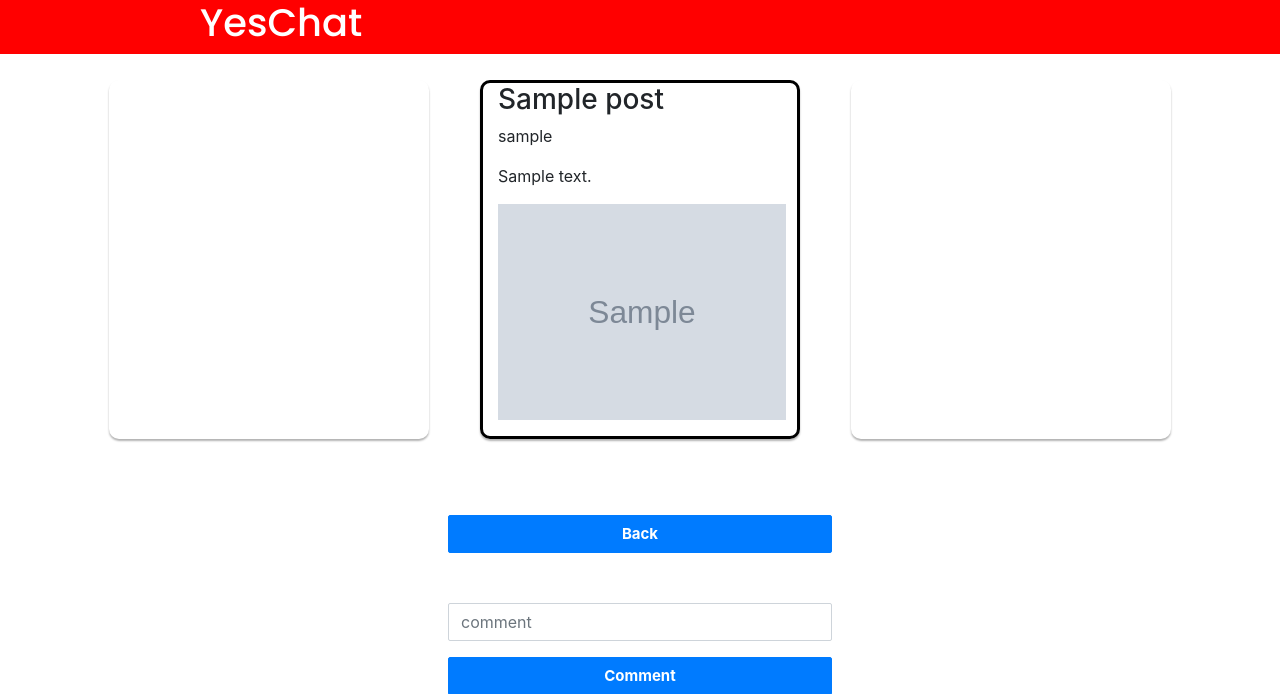
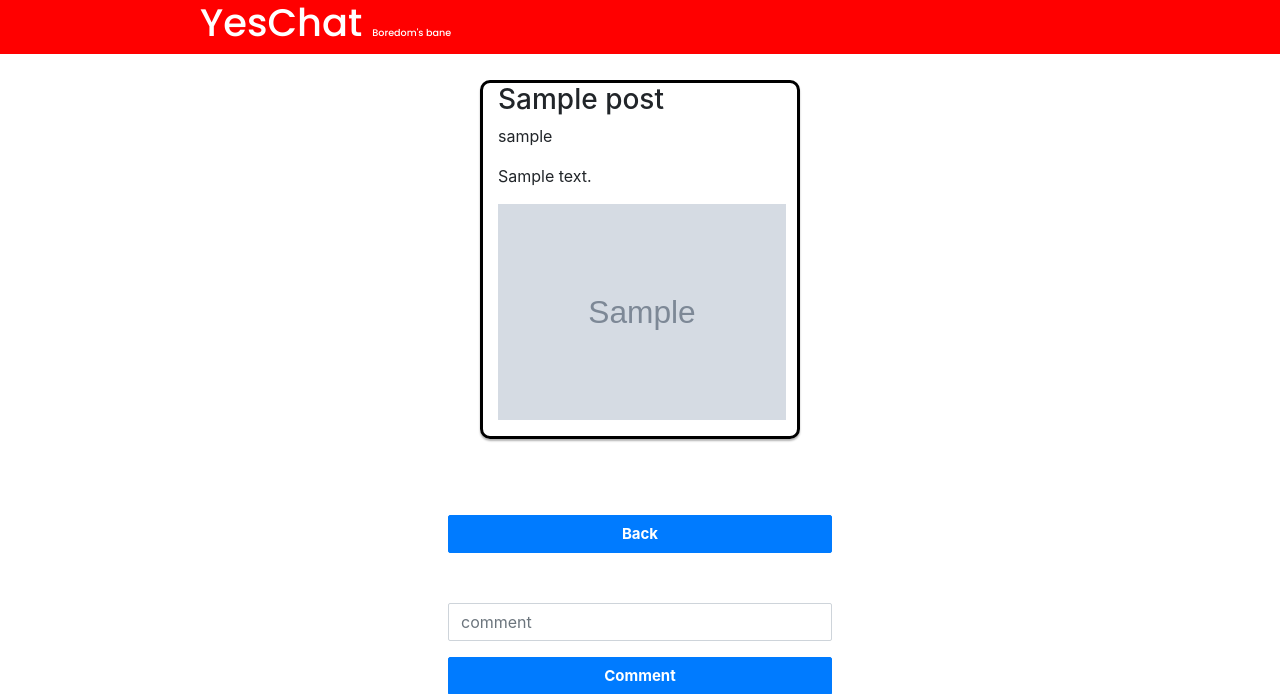
Before and after one commit to ethanwoolbert/washuhackathon, a Flask app: template templates/postComments.html in a window 1280 px wide. Shown: the top 694 px of the page. Run offline with Flask 2, Linux system fonts and the light colour scheme; the template is opened without the code that fills it: most values are stand-ins (such as "Sample title", 1, 10 or a date in 2020); grey boxes marked "Sample" are stand-in pictures; some libraries are stand-ins or nearby versions.

Commit message:
Final style changes

```diff
--- a/templates/changePassword.html
+++ b/templates/changePassword.html
@@ -20,7 +20,7 @@
     <body>
         <!--Navbar-->
         <div id = "navbar">
-            <h1 class = "logo">YesChat  <small class="subText">Where anything goes</small></h1>
+            <h1 class = "logo">YesChat  <small class="subText">Boredom's bane</small></h1>
         </div>
 
         <!--Change Password Container-->
--- a/templates/createPost.html
+++ b/templates/createPost.html
@@ -20,7 +20,7 @@
     <body>
         <!--Navbar-->
         <div id = "navbar">
-            <h1 class = "logo">YesChat  <small class="subText">Where anything goes</small></h1><h1 class = "logo">YesChat<small class="subText">Where anything goes</small></h1>
+            <h1 class = "logo">YesChat  <small class="subText">Boredom's bane</small></h1>
         </div>
 
         <!--Main Container-->
--- a/templates/error.html
+++ b/templates/error.html
@@ -20,7 +20,7 @@
     <body>
         <!--Navbar-->
         <div id = "navbar">
-            <h1 class = "logo">YesChat  <small class="subText">Where anything goes</small></h1>
+            <h1 class = "logo">YesChat  <small class="subText">Boredom's bane</small></h1>
         </div>
 
         <!--Main Container-->
--- a/templates/forgotPassword.html
+++ b/templates/forgotPassword.html
@@ -20,7 +20,7 @@
     <body>
         <!--Navbar-->
         <div id = "navbar">
-            <h1 class = "logo">YesChat  <small class="subText">Where anything goes</small></h1>
+            <h1 class = "logo">YesChat  <small class="subText">Boredom's bane</small></h1>
         </div>
 
         <!--Sign Up Container-->
--- a/templates/index.html
+++ b/templates/index.html
@@ -20,7 +20,7 @@
     <body style="overflow-y: hidden;">
         <!--Navbar-->
         <div id = "navbar">
-            <h1 class = "logo">YesChat  <small class="subText">Where anything goes</small></h1>
+            <h1 class = "logo">YesChat  <small class="subText">Boredom's bane</small></h1>
         </div>
 
         <!--Login Container-->
--- a/templates/postComments.html
+++ b/templates/postComments.html
@@ -20,12 +20,12 @@
     <body>
         <!--Navbar-->
         <div id = "navbar">
-            <h1 class = "logo">YesChat</h1>
+            <h1 class = "logo">YesChat  <small class="subText">Boredom's bane</small></h1>
         </div>
 
         <!--Original Post-->
         <div class='posts'>
-            <div class="col-md-3 shadow" style="margin-top: 2vw; border: 0px;"></div>
+            <div class="col-md-3" style="margin-top: 2vw; border: 0px;"></div>
             <div class="col-md-3 shadow" style="margin-top: 2vw;">
                 <div class="item-box-blog">
                     <div class="item-box-blog-body">
@@ -48,7 +48,7 @@
                     </div>
                 </div>
             </div>
-            <div class="col-md-3 shadow" style="margin-top: 2vw; border: 0px;"></div>
+            <div class="col-md-3" style="margin-top: 2vw; border: 0px;"></div>
         </div>
 
         <!--Go Back-->
--- a/templates/signup.html
+++ b/templates/signup.html
@@ -20,7 +20,7 @@
     <body>
         <!--Navbar-->
         <div id = "navbar">
-            <h1 class = "logo">YesChat  <small class="subText">Where anything goes</small></h1>
+            <h1 class = "logo">YesChat  <small class="subText">Boredom's bane</small></h1>
         </div>
 
         <!--Sign Up Container-->
--- a/templates/site.html
+++ b/templates/site.html
@@ -27,7 +27,7 @@
 <body>
     <!--Navbar-->
     <div id="navbar">
-        <h1 class = "logo">YesChat  <small class="subText">Where anything goes</small></h1>
+        <h1 class = "logo">YesChat  <small class="subText">Boredom's bane</small></h1>
     </div>
 
     <!--First Row Container-->
@@ -65,7 +65,7 @@
                         <!--Comments-->
                         <form action="/postComments" method="post">
                             <div class="form-group" style="position: absolute; bottom: 0px;">
-                                <button type="submit" class="btn btn-black btn-block" value="{{posts[i]['id']}}" name="id">Comments</button>
+                                <button type="submit" class="btn btn-dark btn-block" value="{{posts[i]['id']}}" name="id">Comments</button>
                             </div>
                         </form>
                     </div>
```
